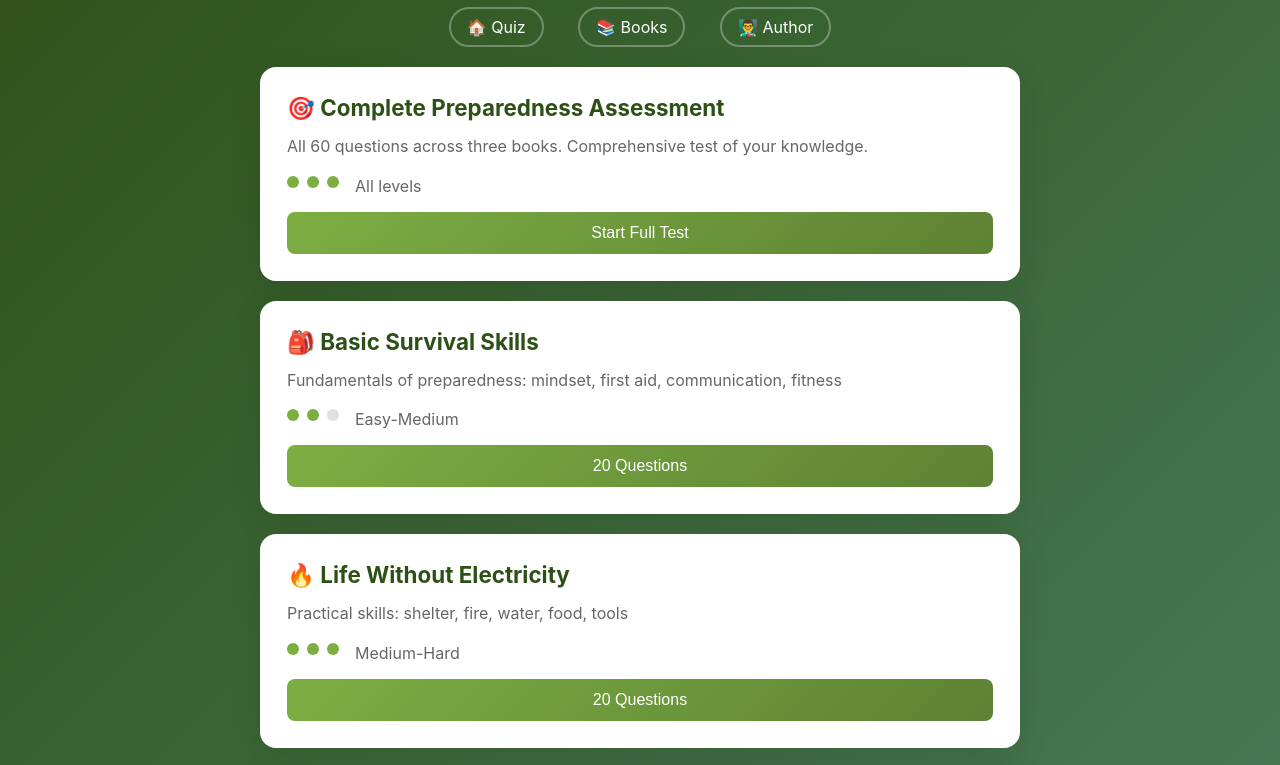
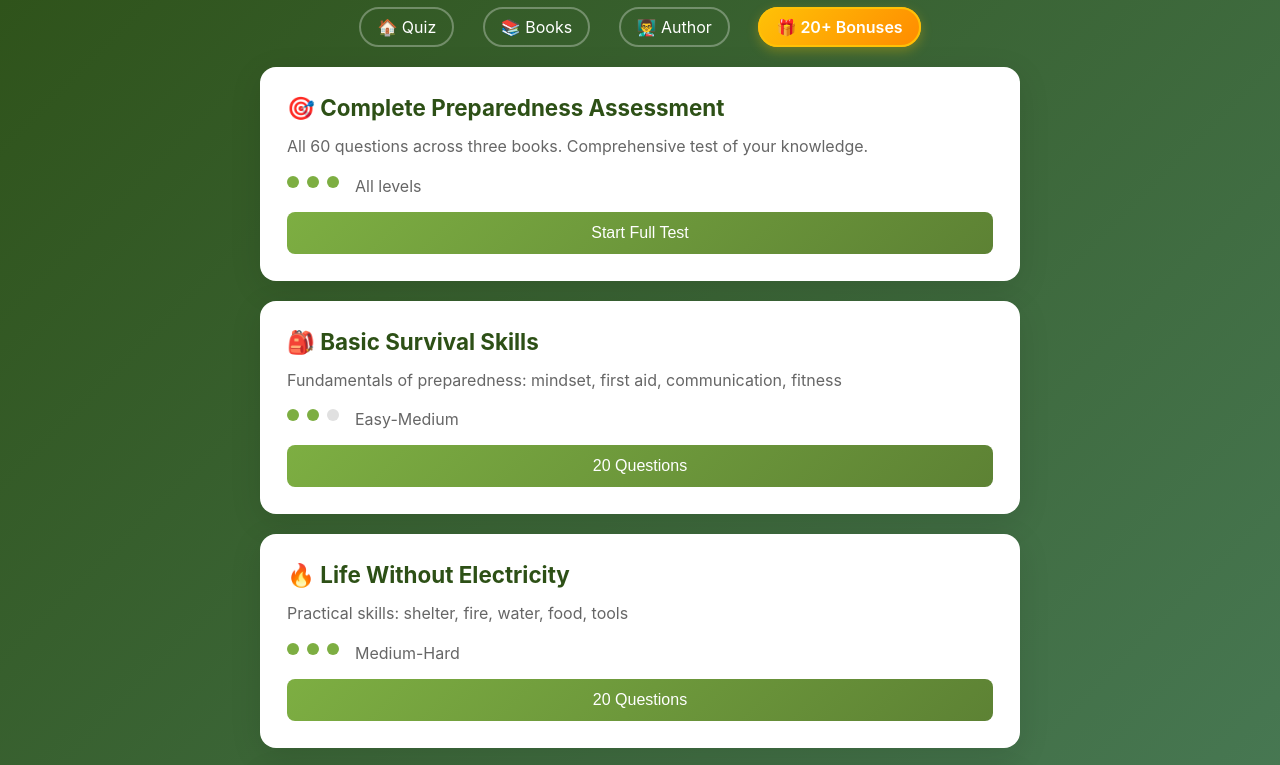
Before and after one commit to Juli374/your-project, a plain HTML site: page index.html in a window 1280 px wide. Shown: the part 174-939 px from the top of the page. Drawn offline with Linux system fonts and the light colour scheme.

Commit message:
Update index.html

```diff
--- a/index.html
+++ b/index.html
@@ -339,11 +339,12 @@
 <div class="header">
     <h1><img src="./images/logo.png" alt="Survival Quiz Logo" style="width: 120px; height: 120px; vertical-align: middle; margin-right: 16px;">Survival Quiz</h1>
     <p>Test your survival preparedness</p>
-    <nav style="margin-top: 20px;">
-        <a href="index.html" style="color: white; text-decoration: none; margin: 0 15px; padding: 8px 16px; border: 2px solid rgba(255,255,255,0.3); border-radius: 25px; transition: all 0.3s ease;">🏠 Quiz</a>
-        <a href="books.html" style="color: white; text-decoration: none; margin: 0 15px; padding: 8px 16px; border: 2px solid rgba(255,255,255,0.3); border-radius: 25px; transition: all 0.3s ease;">📚 Books</a>
-        <a href="author.html" style="color: white; text-decoration: none; margin: 0 15px; padding: 8px 16px; border: 2px solid rgba(255,255,255,0.3); border-radius: 25px; transition: all 0.3s ease;">👨‍🏫 Author</a>
-    </nav>
+<nav style="margin-top: 20px;">
+    <a href="index.html" style="color: white; text-decoration: none; margin: 0 12px; padding: 8px 16px; border: 2px solid rgba(255,255,255,0.3); border-radius: 25px; transition: all 0.3s ease;">🏠 Quiz</a>
+    <a href="books.html" style="color: white; text-decoration: none; margin: 0 12px; padding: 8px 16px; border: 2px solid rgba(255,255,255,0.3); border-radius: 25px; transition: all 0.3s ease;">📚 Books</a>
+    <a href="author.html" style="color: white; text-decoration: none; margin: 0 12px; padding: 8px 16px; border: 2px solid rgba(255,255,255,0.3); border-radius: 25px; transition: all 0.3s ease;">👨‍🏫 Author</a>
+    <a href="https://drive.google.com/drive/folders/1hyWXvyBfIhCXjrHM2ECTJNbbe-u2Pm_D?usp=sharing" target="_blank" style="color: white; text-decoration: none; margin: 0 12px; padding: 8px 16px; border: 2px solid #ffc107; background: linear-gradient(135deg, #ffc107, #ff8c00); border-radius: 25px; transition: all 0.3s ease; font-weight: 600; box-shadow: 0 4px 12px rgba(255, 193, 7, 0.3);">🎁 20+ Bonuses</a>
+</nav>
 </div>
 
         <div id="mainMenu" class="main-menu">
```
